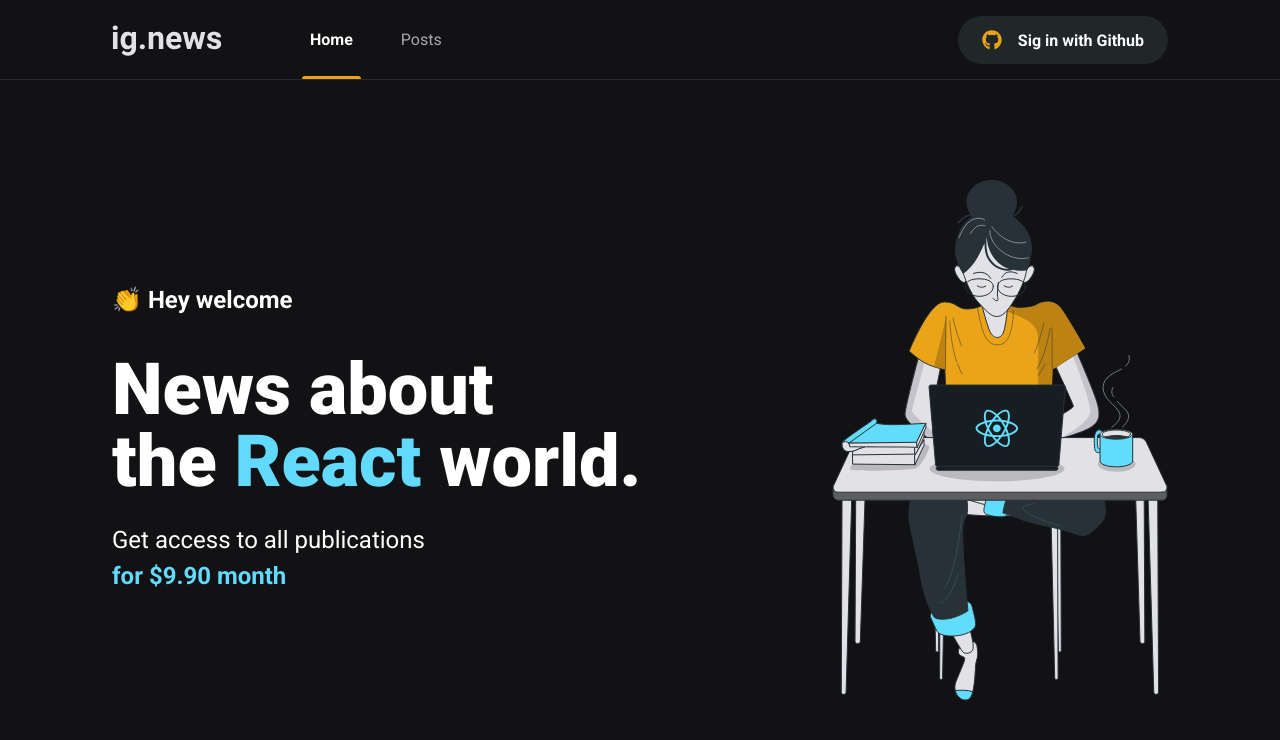
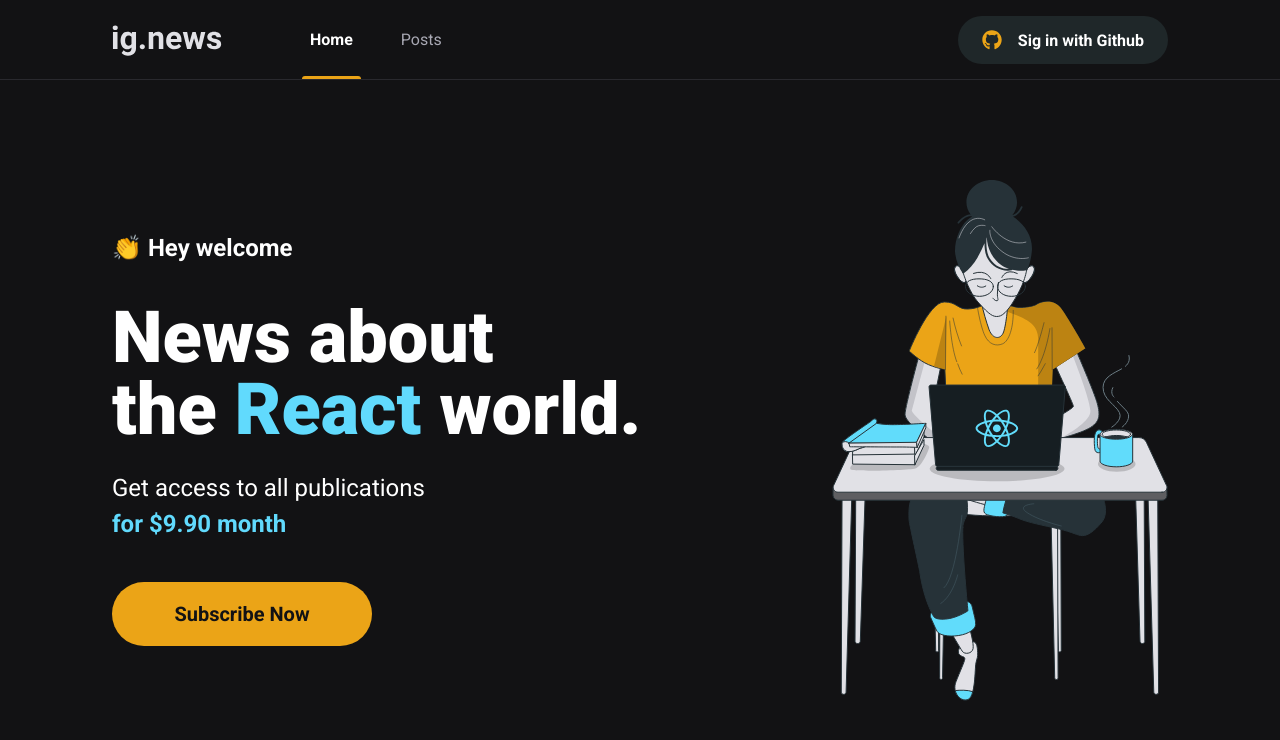
Before and after one commit to Brspontes/react-ignews, a Next.js app: page / in a window 1280 px wide. Shown: the top 740 px of the page. Built offline with nearby package versions, Linux system fonts and the light colour scheme.

Commit message:
desenvolvendo botao de inscrição

```diff
--- /dev/null
+++ b/src/components/SubscribeButton/index.tsx
@@ -0,0 +1,7 @@
+import styles from './styles.module.scss'
+
+export function SubscribeButton() {
+  return (
+    <button type="button" className={styles.subscribeButton}>Subscribe Now</button>
+  )
+}
--- /dev/null
+++ b/src/components/SubscribeButton/styles.module.scss
@@ -0,0 +1,22 @@
+.subscribeButton {
+  margin: 0;
+  border: 0;
+  height: 4rem;
+  border-radius: 2rem;
+  width: 260px;
+  background: var(--yellow-500);
+  color: var(--gray-900);
+
+  font-size: 1.25rem;
+  font-weight: bold;
+
+  display: flex;
+  align-items: center;
+  justify-content: center;
+
+  transition: filter 0.2s;
+
+  &:hover {
+    filter: brightness(0.8);
+  }
+}
--- a/src/pages/home.module.scss
+++ b/src/pages/home.module.scss
@@ -38,4 +38,8 @@
       font-weight: bold;
     }
   }
+
+  button {
+    margin-top: 2.5rem;
+  }
 }
--- a/src/pages/index.tsx
+++ b/src/pages/index.tsx
@@ -1,4 +1,5 @@
 import Head from 'next/head'
+import { SubscribeButton } from '../components/SubscribeButton'
 import styles from './home.module.scss'
 
 export default function Home() {
@@ -11,6 +12,7 @@
           <h1>News about <br /> the <span>React</span> world.</h1>
           <p>Get access to all publications <br />
           <span>for $9.90 month</span></p>
+          <SubscribeButton />
         </section>
         <img src="/images/avatar.svg" alt="Girl coding"/>
       </main>
```
